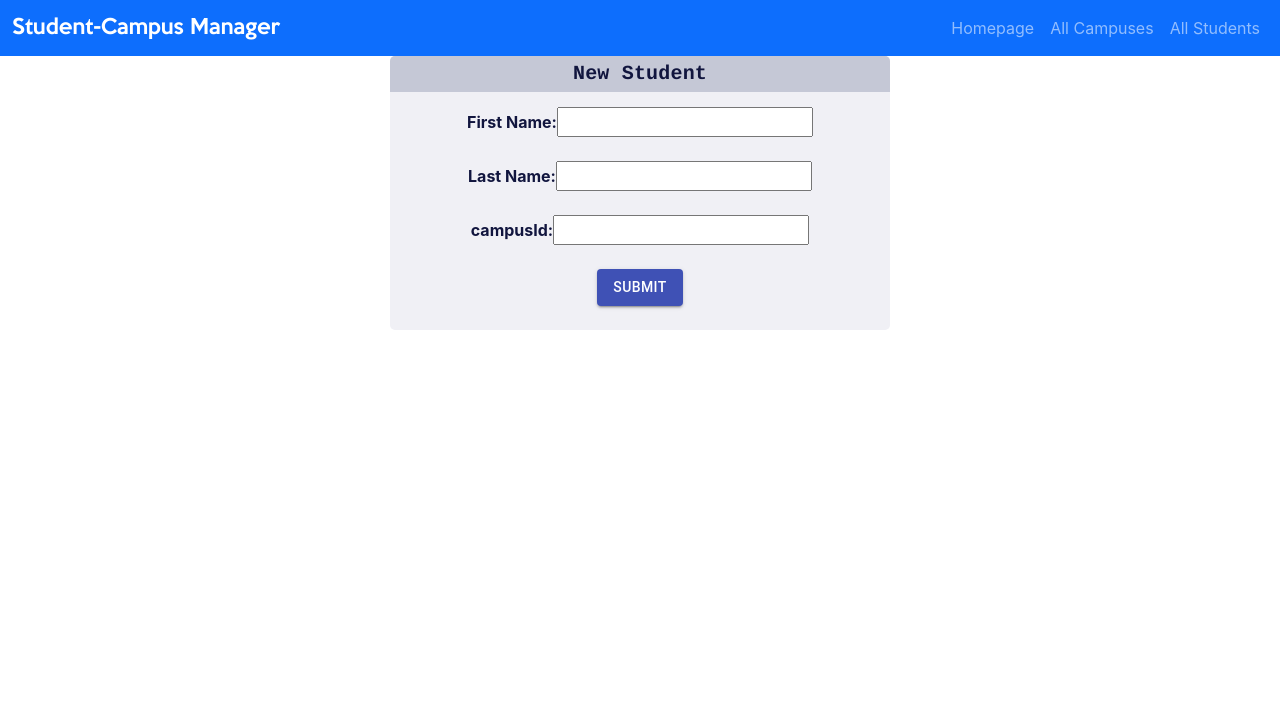
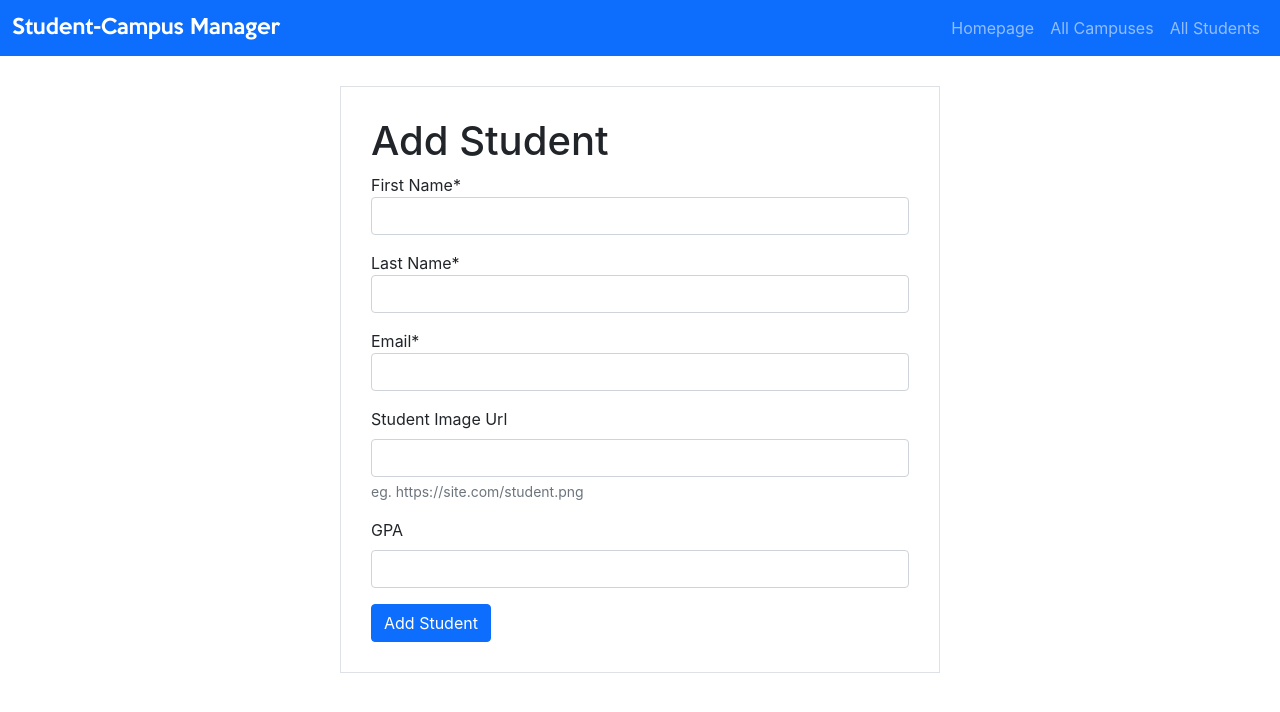
Before and after one commit to skeyan/student-campus-app-client, a React (Create React App) app: page /newstudent in a window 1280 px wide. Shown: the top 712 px of the page. Built offline with nearby package versions, Linux system fonts and the light colour scheme.

Commit message:
updaate add student form to accept more inputs. Last thing is to add dropdown for campus input

```diff
--- a/src/components/containers/NewStudentContainer.js
+++ b/src/components/containers/NewStudentContainer.js
@@ -5,66 +5,278 @@ import { Redirect } from 'react-router-dom';
 import NewStudentView from '../views/NewStudentView';
 import { addStudentThunk } from '../../store/thunks';
 
-
 class NewStudentContainer extends Component {
   constructor(props){
       super(props);
       this.state = {
           firstname: "",
           lastname: "",
-          campusId: null,
+          imageUrl: "",
+          email: "",
+          gpa: "",
           redirect: false,
-          redirectId: null
-        };
+          redirectId: null,
+          errors: {
+              firstname: null,
+              lastname: null,
+              email: null,
+              gpa: null,
+              validate: null,
+              shouldDisplayError: false
+      }};
   }
 
+  /* Handle Focus for UX */
+  handleFocus = () => {
+      if (!this.state.errors.shouldDisplayError) {
+          this.setState(prevstate => ({
+              errors: {
+                  ...prevstate.errors,
+                  shouldDisplayError: true
+              }
+          }));
+      }
+  }
+
+  /* Helper Function */
+  isBlank(input) {
+      if (input.trim() === "")
+          return true
+      return false
+  }
+
+  /* Input Validation */
+  /*
+  * The first name, last name, and email fields are required.
+  */
   handleChange = event => {
       this.setState({
-        [event.target.name]: event.target.value
+          [event.target.name]: event.target.value.trim()
       });
+
+      let firstnameError = false;
+      let lastnameError = false;
+      let emailError = false;
+
+      switch(event.target.name) {
+          case "firstname":
+              if (this.isBlank(event.target.value)) {
+                  firstnameError = true;
+              }
+              if (this.isBlank(this.state.email)) {
+                  emailError = true;
+              }
+              if (this.isBlank(event.target.value)) {
+                  lastnameError = true;
+              }
+              break;
+            case "lastname":
+              if (this.isBlank(event.target.value)) {
+                  lastnameError = true;
+              }
+              if (this.isBlank(event.target.value)) {
+                  firstnameError = true;
+              }
+              if (this.isBlank(this.state.email))
+                  emailError = true;
+              break;
+          case "email":
+              if (this.isBlank(event.target.value))
+                  emailError = true;
+              if (this.isBlank(this.state.firstname))
+                  firstnameError = true;
+              if (this.isBlank(this.state.lastname))
+                  lastnameError = true;
+              break;
+          default:
+              return;
       }
 
+      this.setState(prevstate => ({
+          errors: {
+              ...prevstate.errors,
+              firstname: firstnameError,
+              lastname: lastnameError,
+              email: emailError
+          }
+      }));
+  }
+
+  /* Validate Entire Form */
+  validateForm() {
+      let firstnameError = false;
+      let lastnameError = false;
+      let emailError = false;
+
+      if (this.isBlank(this.state.firstname))
+          firstnameError = true;
+
+      if (this.isBlank(this.state.lastname))
+          lastnameError = true;
+
+      if (this.isBlank(this.state.email))
+          emailError = true;
+
+      if (firstnameError || lastnameError || emailError) {
+          this.setState(prevstate => ({
+              errors: {
+                  ...prevstate.errors,
+                  firstname: firstnameError,
+                  lastname: lastnameError,
+                  email: emailError,
+                  validate: true
+              }
+          }))
+          return false;
+      }
+      else {
+          this.setState(prevstate => ({
+              errors: {
+                  ...prevstate.errors,
+                  firstname: firstnameError,
+                  lastname: lastnameError,
+                  email: emailError
+              }
+          }));
+          return true;
+      }
+  }
+
+  /* Submit Form */
   handleSubmit = async event => {
       event.preventDefault();
+
+      if (!this.validateForm()) {
+          return;
+      }
+
+      const shouldUseImageUrl = (this.state.imageUrl && this.state.imageUrl.trim() !== "") ? true : false;
 
       let student = {
           firstname: this.state.firstname,
           lastname: this.state.lastname,
-            campusId: this.state.campusId
-        };
+          email: this.state.email,
+          ...(shouldUseImageUrl && { imageUrl: this.state.imageUrl }),
+      }
 
       let newStudent = await this.props.addStudent(student);
+      console.log(newStudent);
 
       this.setState({
           firstname: "",
           lastname: "",
-          campusId: null,
+          imageUrl: "",
+          email: "",
+          gpa: "",
+          errors: {
+              firstname: null,
+              lasttname: null,
+              email: null,
+              validate: null,
+              shouldDisplayError: false
+          },
           redirect: true,
           redirectId: newStudent.id
       });
   }
 
   componentWillUnmount() {
-        this.setState({redirect: false, redirectId: null});
+      this.setState({ redirect: false, redirectId: null });
   }
 
   render() {
-        if(this.state.redirect) {
-          return (<Redirect to={`/student/${this.state.redirectId}`}/>)
+      if (this.state.redirect) {
+          return (<Redirect to= {`/student/${this.state.redirectId}`}/>)
       }
       return (
           <NewStudentView
               handleChange = {this.handleChange}
-            handleSubmit={this.handleSubmit}
+              handleSubmit = {this.handleSubmit}
+              handleFocus = {this.handleFocus}
+              errors = {this.state.errors}
           />
-        );
+      )
   }
 }
 
+/* Map Dispatch to Props to Utilize Functional Thunks */
 const mapDispatch = (dispatch) => {
   return({
-        addStudent: (student) => dispatch(addStudentThunk(student)),
+      addStudent: (student) => dispatch(addStudentThunk(student))
   })
 }
 
 export default connect(null, mapDispatch)(NewStudentContainer);
+
+// class NewStudentContainer extends Component {
+//     constructor(props){
+//         super(props);
+//         this.state = {
+//           firstname: "",
+//           lastname: "",
+//           campusId: null,
+//           imageUrl: "",
+//           email: "",
+//           gpa: "",
+//           redirect: false,
+//           redirectId: null
+//         };
+//     }
+
+//     handleChange = event => {
+//       this.setState({
+//         [event.target.name]: event.target.value
+//       });
+//     }
+
+//     handleSubmit = async event => {
+//         event.preventDefault();
+
+//         let student = {
+//             firstname: this.state.firstname,
+//             lastname: this.state.lastname,
+//             campusId: this.state.campusId,
+//             imageUrl: this.state.imageUrl,
+//             email: this.state.email,
+//             gpa: this.state.gpa,
+//         };
+
+//         let newStudent = await this.props.addStudent(student);
+//         console.log(newStudent);
+
+//         this.setState({
+//           firstname: "",
+//           lastname: "",
+//           campusId: null,
+//           imageUrl: "",
+//           email: "",
+//           gpa: null,
+//           redirect: true,
+//           redirectId: newStudent.id
+//         });
+//     }
+
+//     componentWillUnmount() {
+//         this.setState({redirect: false, redirectId: null});
+//     }
+
+//     render() {
+//         if(this.state.redirect) {
+//           return (<Redirect to={`/student/${this.state.redirectId}`}/>)
+//         }
+//         return (
+//           <NewStudentView
+//             handleChange = {this.handleChange}
+//             handleSubmit={this.handleSubmit}
+//           />
+//         );
+//     }
+// }
+
+// const mapDispatch = (dispatch) => {
+//     return({
+//         addStudent: (student) => dispatch(addStudentThunk(student)),
+//     })
+// }
+
+// export default connect(null, mapDispatch)(NewStudentContainer);
--- /dev/null
+++ b/src/components/styles/NewStudent.css
@@ -0,0 +1,14 @@
+.new-student-container {
+    display: flex;
+    justify-content: center;
+}
+
+.add-student-form-container {
+    margin: 30px;
+    padding: 30px;
+    width: 600px;
+}
+
+.required-text {
+    color: red;
+}
--- a/src/components/views/NewStudentView.js
+++ b/src/components/views/NewStudentView.js
@@ -1,70 +1,72 @@
-import Button from '@material-ui/core/Button';
-import Typography from '@material-ui/core/Typography';
-
-import { makeStyles } from '@material-ui/core/styles';
-
-const useStyles = makeStyles( () => ({
-  formContainer:{
-    width: '500px',
-    backgroundColor: '#f0f0f5',
-    borderRadius: '5px',
-    margin: 'auto',
-  },
-  title: {
-    flexGrow: 1,
-    textAlign: 'left',
-    textDecoration: 'none'
-  },
-  customizeAppBar:{
-    backgroundColor: '#11153e',
-    shadows: ['none'],
-  },
-  formTitle:{
-    backgroundColor:'#c5c8d6',
-    marginBottom: '15px',
-    textAlign: 'center',
-    borderRadius: '5px 5px 0px 0px',
-    padding: '3px'
-  }
-}));
+import "../styles/NewStudent.css";
 
 const NewStudentView = (props) => {
-  const {handleChange, handleSubmit } = props;
-  const classes = useStyles();
+  const {handleChange, handleSubmit, handleFocus, errors } = props;
 
   return (
-    <div className={classes.root}>
-      <div className={classes.formContainer}>
-        <div className={classes.formTitle}>
-          <Typography style={{fontWeight: 'bold', fontFamily: 'Courier, sans-serif', fontSize: '20px', color: '#11153e'}}>
-            New Student
-          </Typography>
+
+    <div className="new-student-container">
+            <div className="add-student-form-container border">
+                <form noValidate className="needs-validation" onSubmit= {(e) => handleSubmit(e)}>
+                    <h1>Add Student</h1>
+                    <div className="mb-3">
+                        <label className="form-control-label" htmlFor="name">First Name*</label>
+                        <input name="firstname" required pattern=".*\S+.*" title="This field cannot be blank."
+                            className={"form-control " + (errors.shouldDisplayError ? (errors.firstname === false ? "is-valid" : "is-invalid") : "")}
+                            onChange = {(e) => handleChange(e)}
+                            onFocus = {(e) => handleFocus(e)}
+                        />
+                        <div className="valid-feedback">Looks good!</div>
+                        <div className="invalid-feedback">This field is required.</div>
+                    </div>
+                    <div className="mb-3">
+                        <label className="form-control-label" htmlFor="name">Last Name*</label>
+                        <input name="lastname" required pattern=".*\S+.*" title="This field cannot be blank."
+                            className={"form-control " + (errors.shouldDisplayError ? (errors.lastname === false ? "is-valid" : "is-invalid") : "")}
+                            onChange = {(e) => handleChange(e)}
+                            onFocus = {(e) => handleFocus(e)}
+                        />
+                        <div className="valid-feedback">Looks good!</div>
+                        <div className="invalid-feedback">This field is required.</div>
+                    </div>
+                    <div className="mb-3">
+                        <label className="form-control-label" htmlFor="address">Email*</label>
+                        <input name="email" required pattern=".*\S+.*" title="This field cannot be blank."
+                            className={"form-control " + (errors.shouldDisplayError ? (errors.email === false ? "is-valid" : "is-invalid") : "")}
+                            onChange = {(e) => handleChange(e)}
+                            onFocus = {(e) => handleFocus(e)}
+                        />
+                        <div className="valid-feedback">Looks good!</div>
+                        <div className="invalid-feedback">This field is required.</div>
+                    </div>
+                    {/* <div className="mb-3">
+                    <label for="campuses">Campus Name</label>
+                    <select id="campuses" name="campusId">
+                      <option value="1">Hunter</option>
+                      <option value="2">MIT</option>
+                      <option value="3">Harvard</option>
+                    </select>
+                    </div> */}
+                    <div className="mb-3">
+                        <label className="form-label">Student Image Url</label>
+                        <input name="imageUrl" className="form-control"
+                            onChange = {(e) => handleChange(e)}
+                            onFocus = {(e) => handleFocus(e)}
+                        />
+                        <div className="form-text">eg. https://site.com/student.png</div>
+                    </div>
+                    <div className="mb-3">
+                        <label className="form-label">GPA</label>
+                        <input name="gpa" className="form-control"
+                            onChange = {(e) => handleChange(e)}
+                            onFocus = {(e) => handleFocus(e)}
+                        />
+                    </div>
+                    { errors.validate && <p className="required-text">Invalid inputs, please fix errors.</p>}
+                    <button type="submit" className="btn btn-primary">Add Student</button>
+                </form>
+            </div>
         </div>
-        <form style={{textAlign: 'center'}} onSubmit={(e) => handleSubmit(e)}>
-          <label style= {{color:'#11153e', fontWeight: 'bold'}}>First Name: </label>
-          <input type="text" name="firstname" onChange ={(e) => handleChange(e)} />
-          <br/>
-          <br/>
-
-          <label style={{color:'#11153e', fontWeight: 'bold'}}>Last Name: </label>
-          <input type="text" name="lastname" onChange={(e) => handleChange(e)} />
-          <br/>
-          <br/>
-
-          <label style={{color:'#11153e', fontWeight: 'bold'}}>campusId: </label>
-          <input type="text" name="campusId" onChange={(e) => handleChange(e)} />
-          <br/>
-          <br/>
-
-          <Button variant="contained" color="primary" type="submit">
-            Submit
-          </Button>
-          <br/>
-          <br/>
-        </form>
-        </div>
-      </div>
-
   )
 }
 
```
Also changed, not shown: src/components/styles/Student.css (added, +18 -0 lines). Lines whose indentation alone changed are shown as unchanged.
